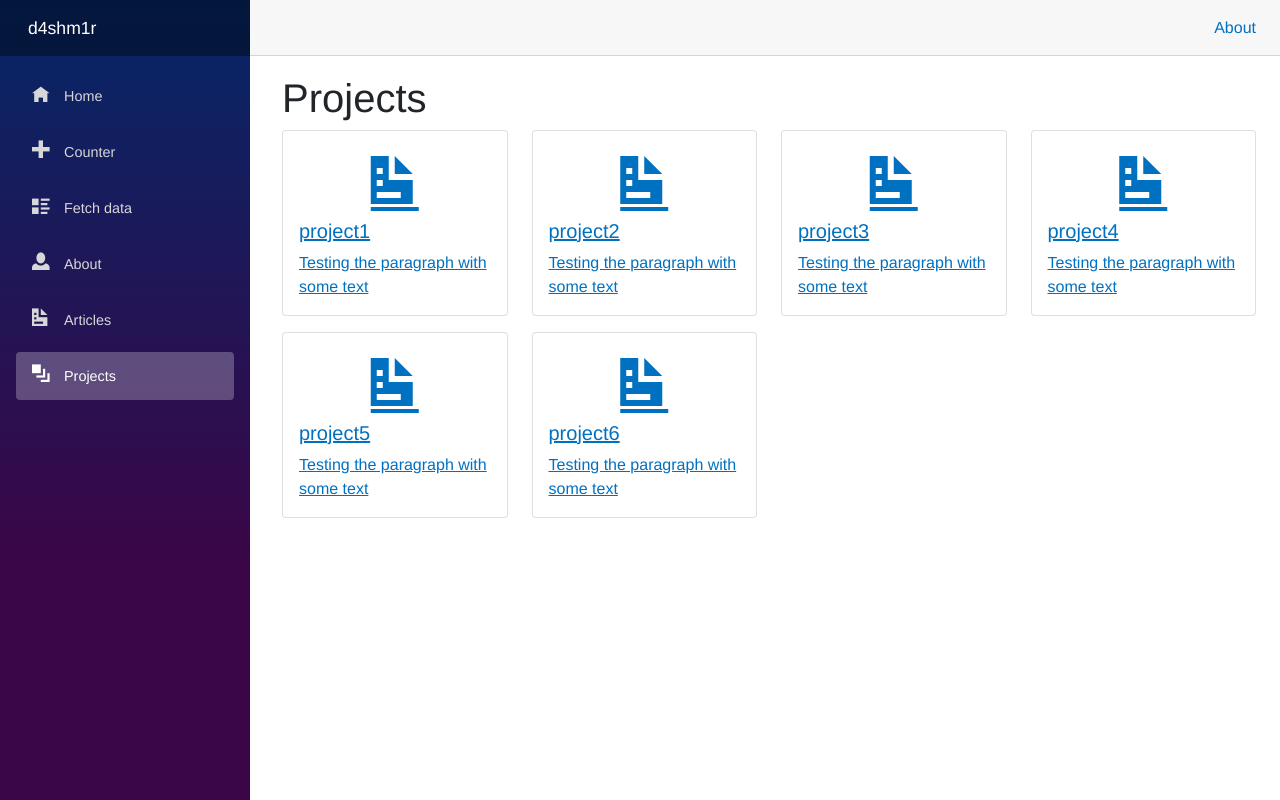
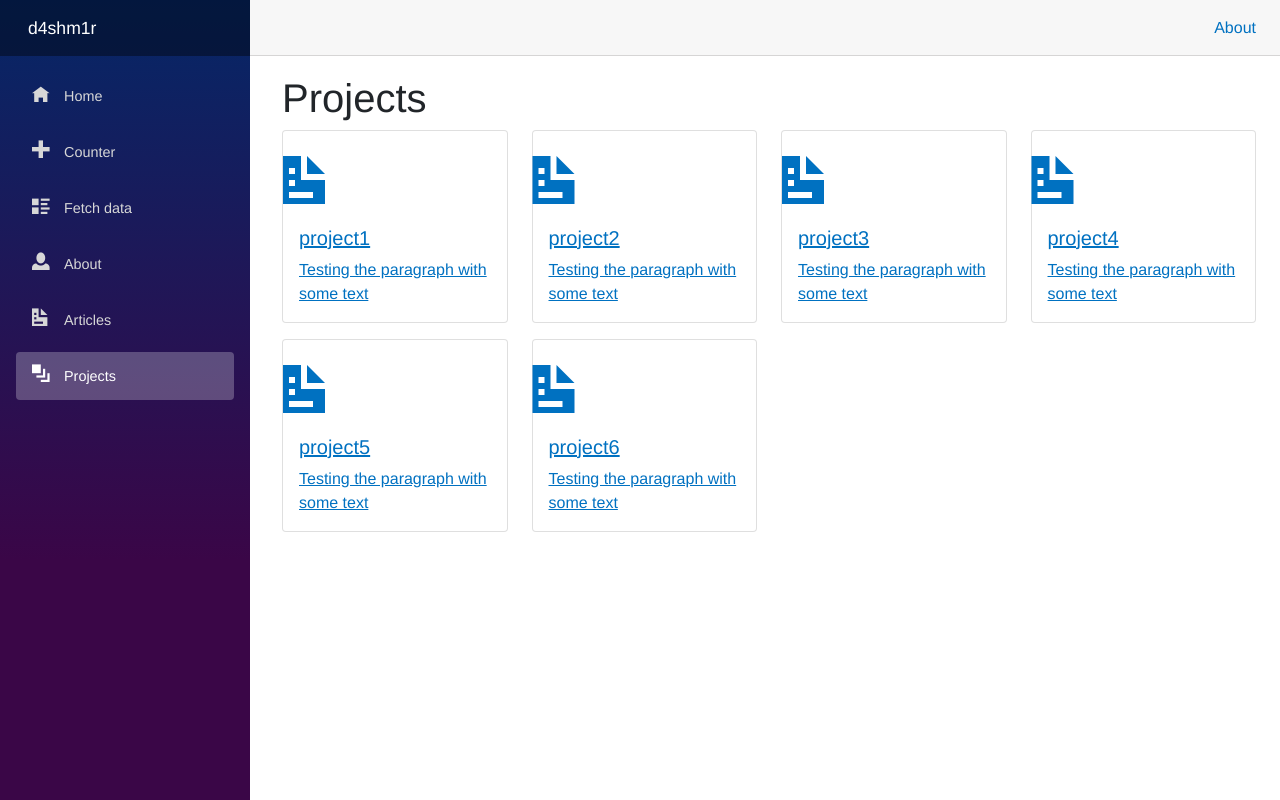
Before and after one commit to d4shm1r/d4shm1r.github.io, an ASP.NET Core app: page /projects in a window 1280 px wide. Run offline with ASP.NET Core 8, Linux system fonts and the light colour scheme; style sheets or scripts are compiled from the project's sources.

Commit message:
changed the design of projects page

```diff
--- a/d4shm1r.github.io/Pages/Projects.razor
+++ b/d4shm1r.github.io/Pages/Projects.razor
@@ -6,21 +6,22 @@
 
 
 <div class="row">
-    @foreach (var articleName in articleNames)
+    @foreach (var projectName in projectNames)
     {
         <div class="col-sm-3">
-            <a href="/articles/@articleName" class="card mb-3">
-                <span class="oi oi-document" aria-hidden="true" style="font-size: 3em; display: block; margin: auto; padding-top: 0.5em"></span>
-                <div class="card-body">
-                    <h5 class="card-title">@articleName</h5>
-                    <p class="card-text">Testing the paragraph with some text</p>
-                </div>
-            </a>
+            <div class="card mb-3">
+                <a href="/projects/@projectName" class="stretched-link">
+                    <span class="oi oi-document" aria-hidden="true" style="font-size: 3em; margin: auto; padding-top: 0.5em"></span>
+                    <div class="card-body">
+                        <h5 class="card-title">@projectName</h5>
+                        <p class="card-text">Testing the paragraph with some text</p>
+                    </div>
+                </a>
+            </div>
         </div>
-        <br />
     }
 </div>
 
 @code {
-    private List<string> articleNames = new List<string> { "project1", "project2", "project3", "project4", "project5", "project6" };
+    private List<string> projectNames = new List<string> { "project1", "project2", "project3", "project4", "project5", "project6" };
 }
```
